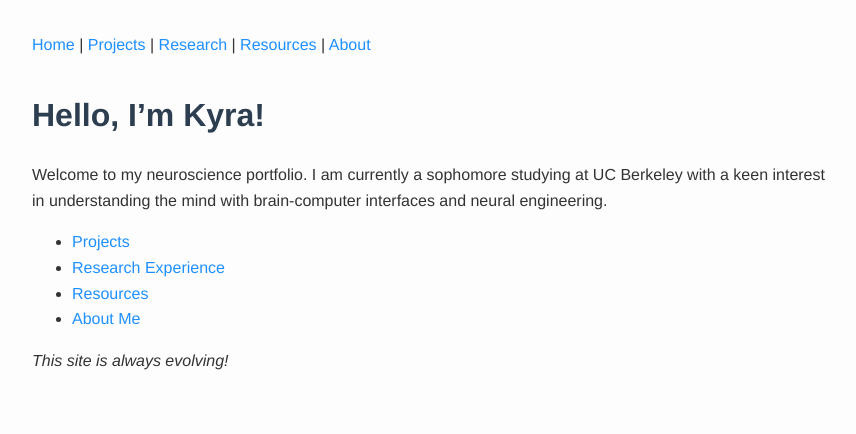
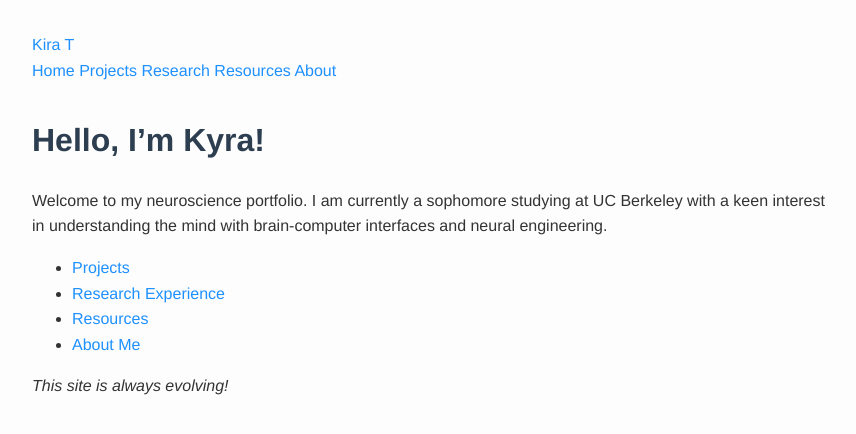
Before and after one commit to ktneuro/ktneuro, a Jekyll site: the page built from index.md, in a window 1280 px wide. Shown: the top 434 px of the page, without its empty margins (208-1064 px from the left). Built offline with Jekyll 4.4.1, drawn with Linux system fonts in a browser that asks for light colours; our own code applies the rules of GitHub Pages for plain Markdown files.

Commit message:
Update default.html

```diff
--- a/_layouts/default.html
+++ b/_layouts/default.html
@@ -6,13 +6,21 @@
     <link rel="stylesheet" href="/ktneuro/assets/css/style.css">
   </head>
   <body>
-    <nav>
-      <a href="/ktneuro/">Home</a> |
-      <a href="/ktneuro/projects.html">Projects</a> |
-      <a href="/ktneuro/researchexperience.html">Research</a> |
-      <a href="/ktneuro/resources.html">Resources</a> |
-      <a href="/ktneuro/about.html">About</a>
-    </nav>
+    <header>
+      <nav class="navbar">
+        <div class="nav-left">
+          <a href="/ktneuro/" class="nav-logo">Kira T</a>
+        </div>
+        <div class="nav-right">
+          <a href="/ktneuro/">Home</a>
+          <a href="/ktneuro/projects.html">Projects</a>
+          <a href="/ktneuro/researchexperience.html">Research</a>
+          <a href="/ktneuro/resources.html">Resources</a>
+          <a href="/ktneuro/about.html">About</a>
+        </div>
+      </nav>
+    </header>
+
     <main>
       {{ content }}
     </main>
```
